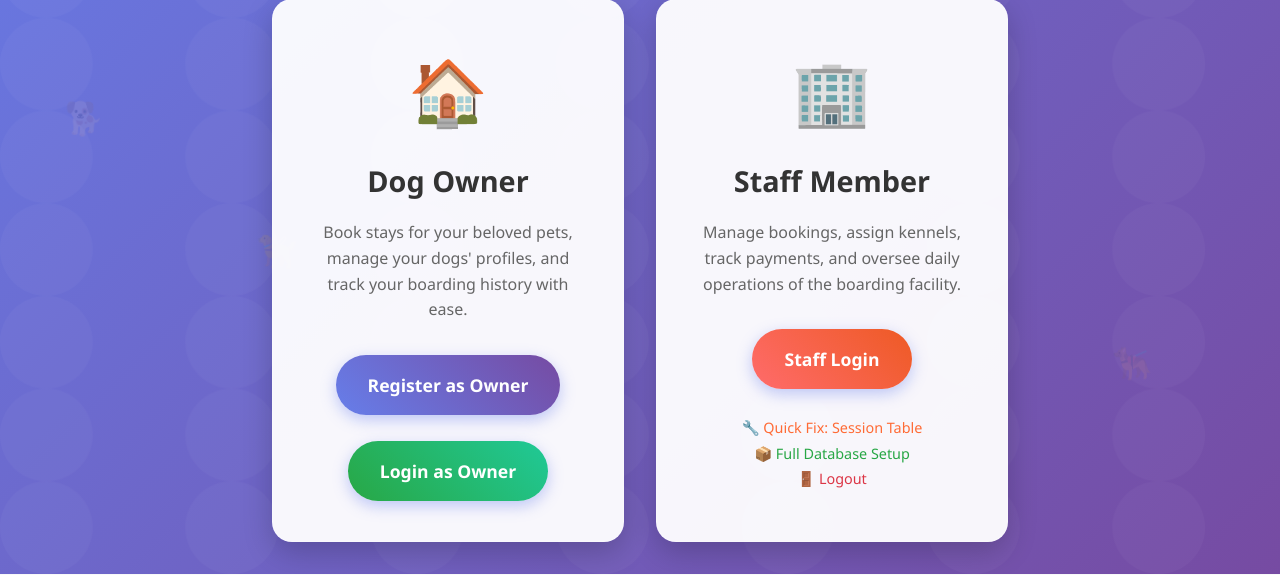
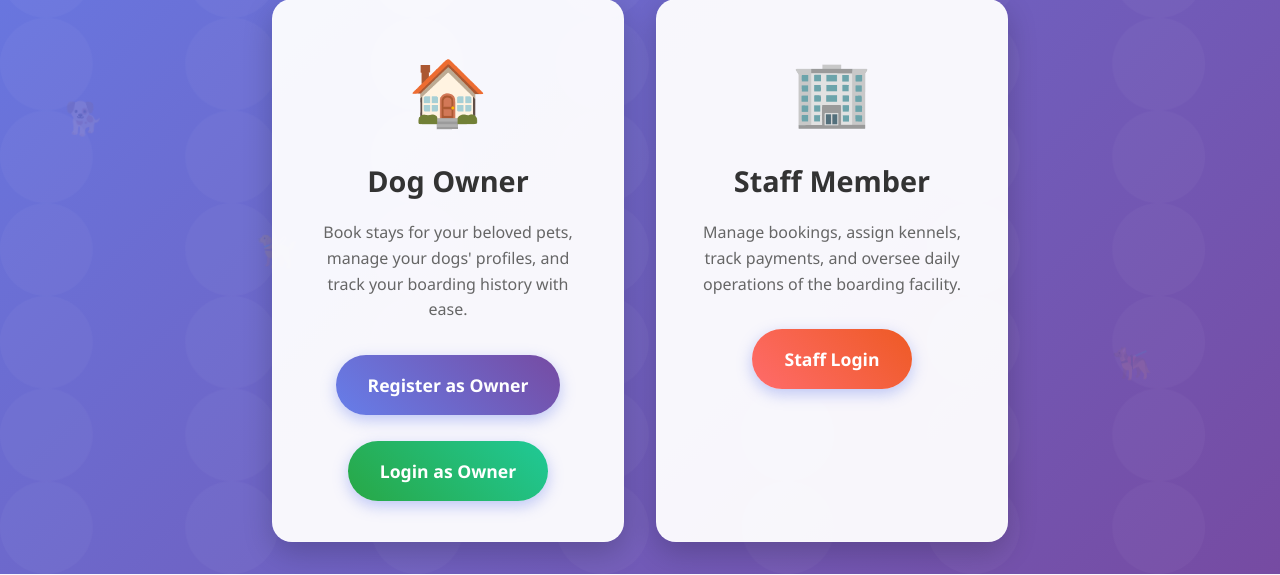
Before and after one commit to deannariddlespur/first-project, a Django app: page / in a window 1280 px wide. Shown: the part 353-928 px from the top of the page. Run offline with Django 5.2, Linux system fonts and the light colour scheme.

Commit message:
Remove admin tools from home page - keep only Staff Login

```diff
--- a/first-project-1/core/templates/core/home.html
+++ b/first-project-1/core/templates/core/home.html
@@ -284,12 +284,6 @@
                     daily operations of the boarding facility.
                 </p>
                 <a href="{% url 'staff_login' %}" class="card-button" style="background: linear-gradient(45deg, #ff6b6b, #ee5a24);">Staff Login</a>
-                <br><br>
-                <a href="{% url 'fix_session_table' %}" style="color: #ff6b35; text-decoration: none; font-size: 0.9em;">🔧 Quick Fix: Session Table</a>
-                <br>
-                <a href="{% url 'setup_database' %}" style="color: #28a745; text-decoration: none; font-size: 0.9em;">📦 Full Database Setup</a>
-                <br>
-                <a href="{% url 'logout' %}" style="color: #dc3545; text-decoration: none; font-size: 0.9em;">🚪 Logout</a>
             </div>
         </div>
     </div>
```
